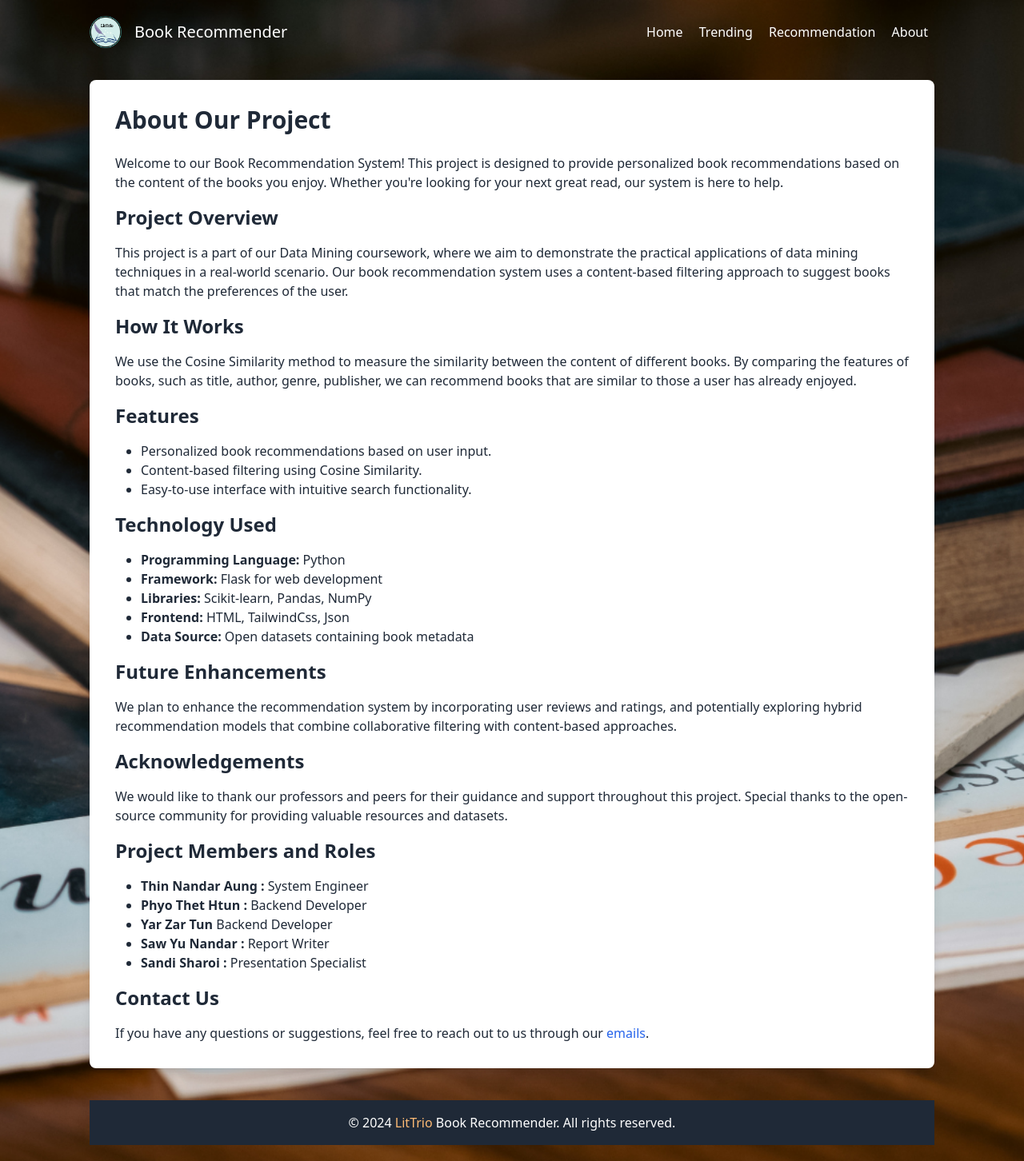
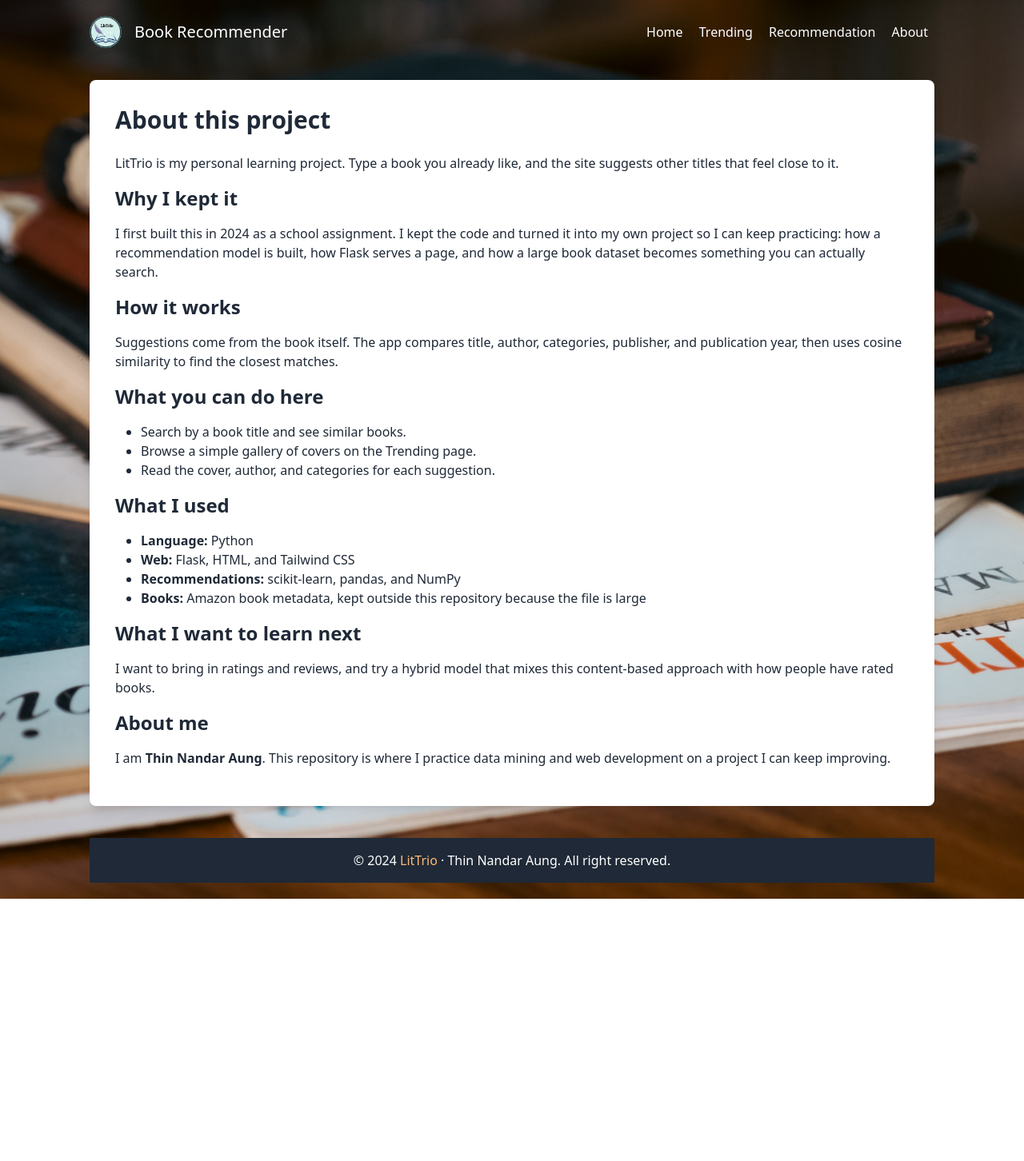
Before and after one commit to ThinNandarAung-dev-prog/book_recommendation_system, a Flask app: page /about in a window 1280 px wide. Shown: the whole page at 80% size. After the commit the page ends 1124 px from the top, so only its background shows below. Run offline with Flask 3, Linux system fonts and the light colour scheme; parts of the project's set-up code (start-up, migrations or seed data) failed here and were passed over; some libraries are stand-ins or nearby versions.

Commit message:
Exclude large dataset and update documentation

```diff
--- a/templates/about.html
+++ b/templates/about.html
@@ -3,7 +3,7 @@
 <head>
     <meta charset="UTF-8">
     <meta name="viewport" content="width=device-width, initial-scale=1.0">
-    <title>About Us - Book Recommendation System</title>
+    <title>About - Book Recommendation System</title>
     <script src="https://cdn.tailwindcss.com"></script>
     <link rel="shortcut icon" href="{{ url_for('static', filename='images/logo.png') }}" type="image/x-icon" />
 </head>
@@ -22,55 +22,42 @@
 
     <!-- Main Content -->
     <div class="container mx-auto mt-10 p-8 bg-white rounded-lg shadow-lg">
-        <h1 class="text-3xl font-bold mb-6">About Our Project</h1>
+        <h1 class="text-3xl font-bold mb-6">About this project</h1>
 
-        <p class="mb-4">Welcome to our Book Recommendation System! This project is designed to provide personalized book recommendations based on the content of the books you enjoy. Whether you're looking for your next great read, our system is here to help.</p>
+        <p class="mb-4">LitTrio is my personal learning project. Type a book you already like, and the site suggests other titles that feel close to it.</p>
 
-        <h2 class="text-2xl font-semibold mb-4">Project Overview</h2>
-        <p class="mb-4">This project is a part of our Data Mining coursework, where we aim to demonstrate the practical applications of data mining techniques in a real-world scenario. Our book recommendation system uses a content-based filtering approach to suggest books that match the preferences of the user.</p>
+        <h2 class="text-2xl font-semibold mb-4">Why I kept it</h2>
+        <p class="mb-4">I first built this in 2024 as a school assignment. I kept the code and turned it into my own project so I can keep practicing: how a recommendation model is built, how Flask serves a page, and how a large book dataset becomes something you can actually search.</p>
 
-        <h2 class="text-2xl font-semibold mb-4">How It Works</h2>
-        <p class="mb-4">We use the Cosine Similarity method to measure the similarity between the content of different books. By comparing the features of books, such as title, author, genre, publisher, we can recommend books that are similar to those a user has already enjoyed.</p>
+        <h2 class="text-2xl font-semibold mb-4">How it works</h2>
+        <p class="mb-4">Suggestions come from the book itself. The app compares title, author, categories, publisher, and publication year, then uses cosine similarity to find the closest matches.</p>
 
-        <h2 class="text-2xl font-semibold mb-4">Features</h2>
+        <h2 class="text-2xl font-semibold mb-4">What you can do here</h2>
         <ul class="list-disc ml-8 mb-4">
-            <li>Personalized book recommendations based on user input.</li>
-            <li>Content-based filtering using Cosine Similarity.</li>
-            <li>Easy-to-use interface with intuitive search functionality.</li>
+            <li>Search by a book title and see similar books.</li>
+            <li>Browse a simple gallery of covers on the Trending page.</li>
+            <li>Read the cover, author, and categories for each suggestion.</li>
         </ul>
 
-        <h2 class="text-2xl font-semibold mb-4">Technology Used</h2>
+        <h2 class="text-2xl font-semibold mb-4">What I used</h2>
         <ul class="list-disc ml-8 mb-4">
-            <li><strong>Programming Language:</strong> Python</li>
-            <li><strong>Framework:</strong> Flask for web development</li>
-            <li><strong>Libraries:</strong> Scikit-learn, Pandas, NumPy</li>
-            <li><strong>Frontend:</strong> HTML, TailwindCss, Json</li>
-            <li><strong>Data Source:</strong> Open datasets containing book metadata</li>
+            <li><strong>Language:</strong> Python</li>
+            <li><strong>Web:</strong> Flask, HTML, and Tailwind CSS</li>
+            <li><strong>Recommendations:</strong> scikit-learn, pandas, and NumPy</li>
+            <li><strong>Books:</strong> Amazon book metadata, kept outside this repository because the file is large</li>
         </ul>
 
-        <h2 class="text-2xl font-semibold mb-4">Future Enhancements</h2>
-        <p class="mb-4">We plan to enhance the recommendation system by incorporating user reviews and ratings, and potentially exploring hybrid recommendation models that combine collaborative filtering with content-based approaches.</p>
+        <h2 class="text-2xl font-semibold mb-4">What I want to learn next</h2>
+        <p class="mb-4">I want to bring in ratings and reviews, and try a hybrid model that mixes this content-based approach with how people have rated books.</p>
 
-        <h2 class="text-2xl font-semibold mb-4">Acknowledgements</h2>
-        <p class="mb-4">We would like to thank our professors and peers for their guidance and support throughout this project. Special thanks to the open-source community for providing valuable resources and datasets.</p>
-
-        <h2 class="text-2xl font-semibold mb-4">Project Members and Roles</h2>
-        <ul class="list-disc ml-8 mb-4">
-            <li><strong>Thin Nandar Aung :</strong> System Engineer</li>
-            <li><strong>Phyo Thet Htun :</strong> Backend Developer</li>
-            <li><strong>Yar Zar Tun</strong> Backend Developer</li>
-            <li><strong>Saw Yu Nandar :</strong> Report Writer</li>
-            <li><strong>Sandi Sharoi : </strong>Presentation Specialist</li>
-        </ul>
-
-        <h2 class="text-2xl font-semibold mb-4">Contact Us</h2>
-        <p>If you have any questions or suggestions, feel free to reach out to us through our <a href="/contact" class="text-blue-600 hover:underline"> emails</a>.</p>
+        <h2 class="text-2xl font-semibold mb-4">About me</h2>
+        <p class="mb-4">I am <strong>Thin Nandar Aung</strong>. This repository is where I practice data mining and web development on a project I can keep improving.</p>
     </div>
 
     <!-- Footer -->
     <footer class="bg-gray-800 text-white p-4 mt-10">
         <div class="container mx-auto text-center">
-            &copy; 2024 <span class="text-orange-300 hover:text-yellow-400 hover:text-extrabold">LitTrio</span> Book Recommender. All rights reserved.
+            &copy; 2024 <span class="text-orange-300 hover:text-yellow-400 hover:text-extrabold">LitTrio</span> · Thin Nandar Aung. All right reserved.
         </div>
     </footer>
 </body>
```
Also changed, not shown: README.md (added), 1 other file.
